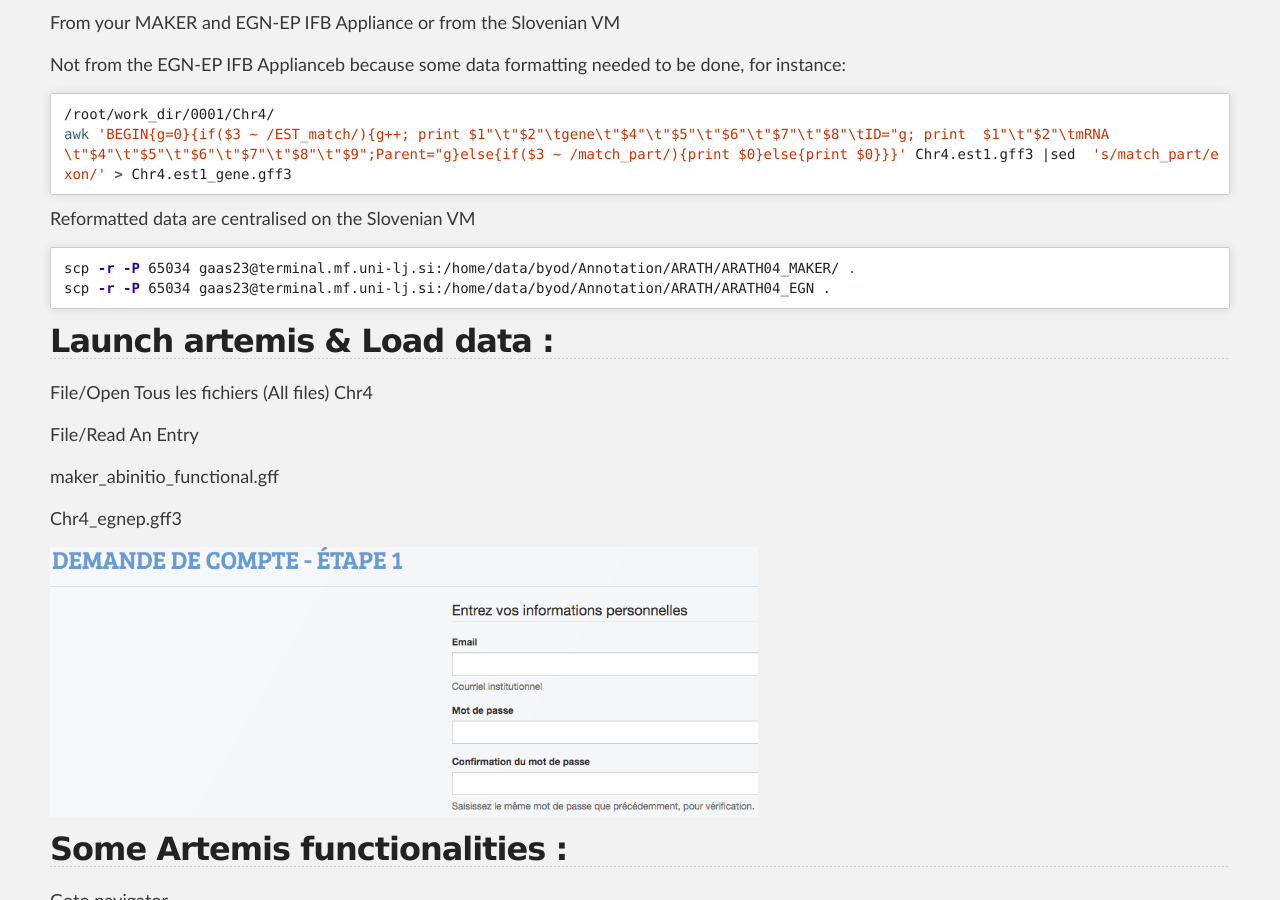
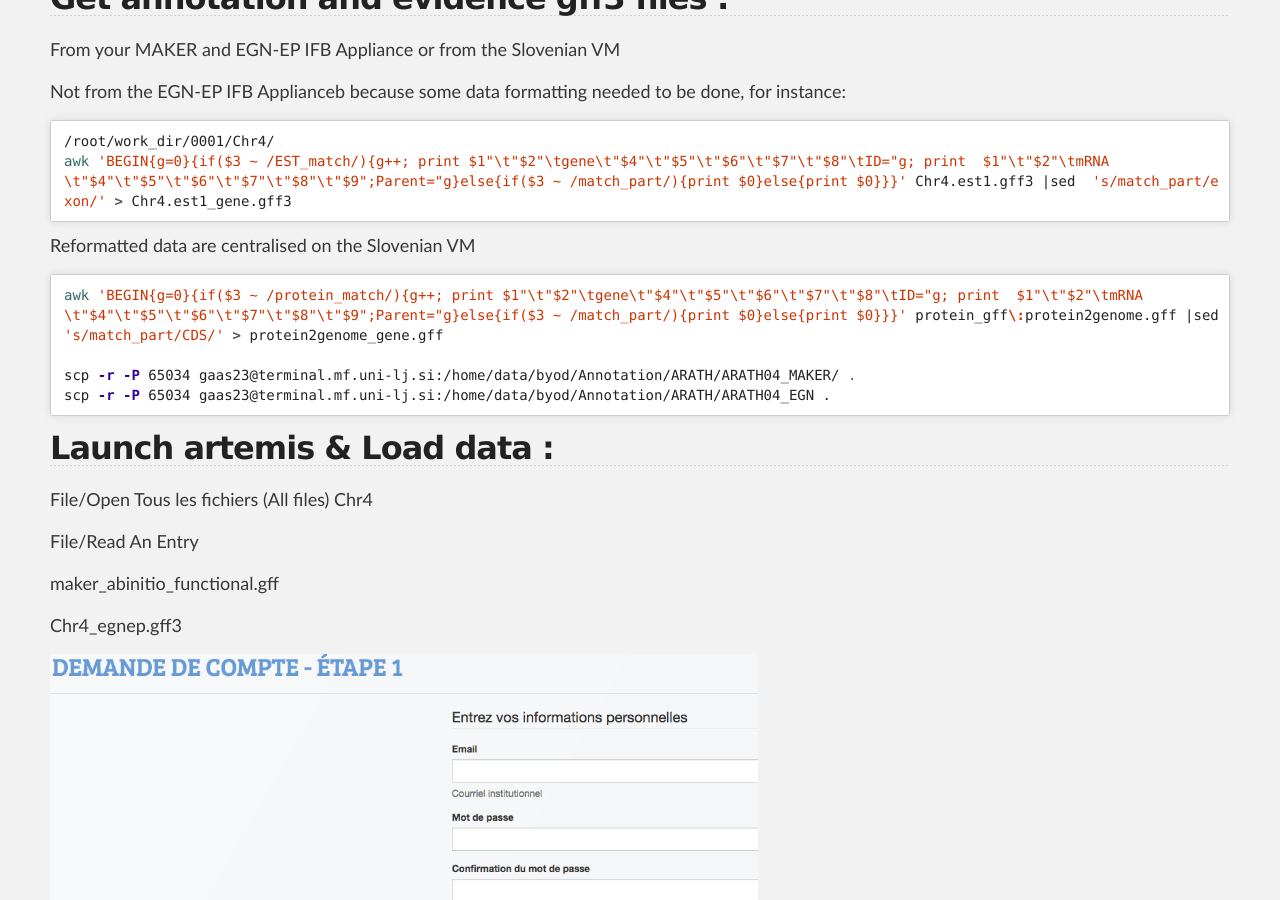
Before and after one commit to SouthGreenPlatform/trainings, a Jekyll site: the page built from _pages/annotation/artemis_manual_curation.md, in a window 1280 px wide and 900 px high, scrolled down 1218 px. Built offline with Jekyll 4.4.1, drawn with Linux system fonts in a browser that asks for light colours; nearby versions of some CDN libraries; some of the changed lines change nothing that is shown; some of the changed text lies outside the part shown.

Commit message:
Update artemis_manual_curation.md

```diff
--- a/_pages/annotation/artemis_manual_curation.md
+++ b/_pages/annotation/artemis_manual_curation.md
@@ -9,7 +9,7 @@ description: Manual curation of protein coding gene on Arabidopsis chromosome 4
 | Description | Hands On Lab Exercises for Artemis |
 | :------------- | :------------- | :------------- | :------------- |
 | Related-course materials | [Structural annotation with MAKER](https://southgreenplatform.github.io/trainings/annotation/MAKER/StructuralAnnotation_mtp/) [Structural annotation with EGN-EP](https://southgreenplatform.github.io/trainings/annotation/Eugene/exercice_eugene_appliance/)|
-| Authors | Stéphanie Bocs (stephanie.sidibe-bocs@cirad.fr)<br/>Lucile Soler (lucile.soler@nbis.se)  |
+| Authors | Stéphanie Bocs (stephanie.sidibe-bocs@cirad.fr)<br/>Lucile Soler (lucile.soler@nbis.se)<br/>Jacques Dainat (jacques.dainat@nbis.se)  |
 | Creation Date | 26/09/2018 |
 | Last Modified Date | 27/09/2018 |
 
@@ -54,6 +54,8 @@ awk 'BEGIN{g=0}{if($3 ~ /EST_match/){g++; print $1"\t"$2"\tgene\t"$4"\t"$5"\t"$6
 
 Reformatted data are centralised on the Slovenian VM
 {% highlight bash %}
+awk 'BEGIN{g=0}{if($3 ~ /protein_match/){g++; print $1"\t"$2"\tgene\t"$4"\t"$5"\t"$6"\t"$7"\t"$8"\tID="g; print  $1"\t"$2"\tmRNA\t"$4"\t"$5"\t"$6"\t"$7"\t"$8"\t"$9";Parent="g}else{if($3 ~ /match_part/){print $0}else{print $0}}}' protein_gff\:protein2genome.gff |sed  's/match_part/CDS/' > protein2genome_gene.gff
+
 scp -r -P 65034 gaas23@terminal.mf.uni-lj.si:/home/data/byod/Annotation/ARATH/ARATH04_MAKER/ .
 scp -r -P 65034 gaas23@terminal.mf.uni-lj.si:/home/data/byod/Annotation/ARATH/ARATH04_EGN .
 {% endhighlight %}
```
